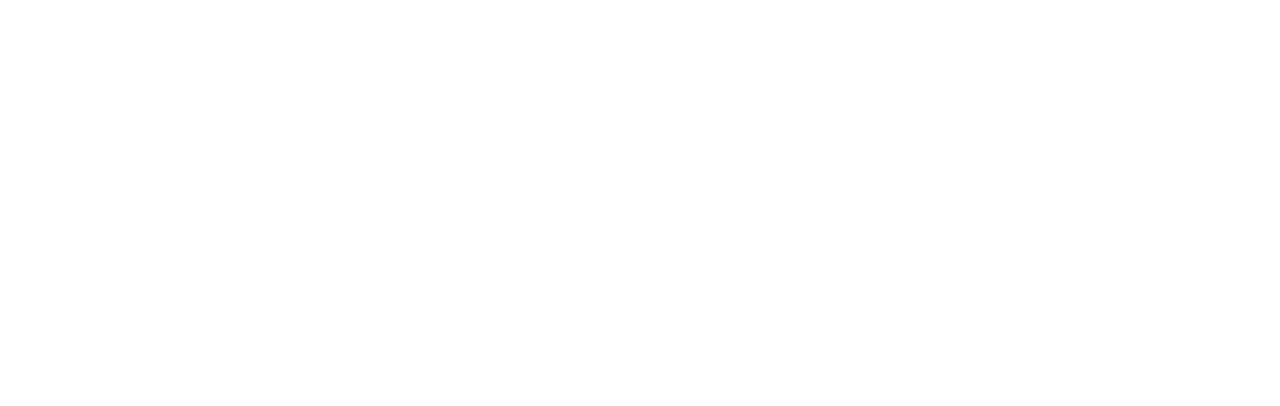
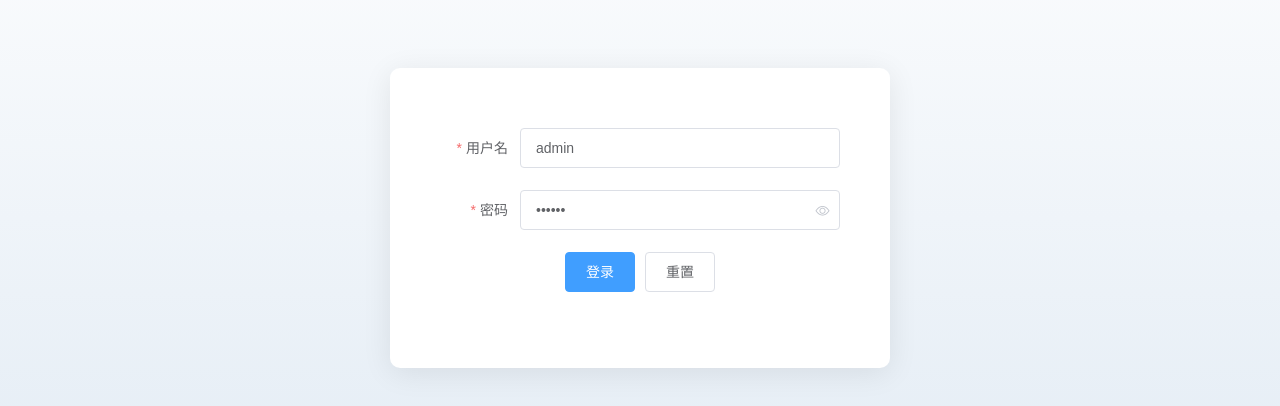
Before and after one commit to shenxianhui/hmm-admin, a Vue app: page /login in a window 1280 px wide. Shown: the part 182-588 px from the top of the page. Built offline with nearby package versions, Linux system fonts and the light colour scheme.

Commit message:
feat: 登录页

```diff
--- a/src/App.vue
+++ b/src/App.vue
@@ -3,3 +3,10 @@
     <router-view />
   </div>
 </template>
+
+<style>
+#app {
+  width: 100%;
+  height: 100%;
+}
+</style>
--- a/src/main.js
+++ b/src/main.js
@@ -2,9 +2,14 @@
 import App from './App.vue'
 import router from './router'
 import store from './store'
+import ElementUI from 'element-ui'
+import 'element-ui/lib/theme-chalk/index.css'
+
 import './styles/common.scss'
 
 Vue.config.productionTip = false
+
+Vue.use(ElementUI)
 
 new Vue({
   router,
--- a/src/router/index.js
+++ b/src/router/index.js
@@ -9,7 +9,7 @@
     // 默认
     {
       path: '/',
-      redirect: '/demo', // 重定向
+      redirect: '/login', // 重定向
     },
 
     // Demo
@@ -47,5 +47,23 @@
       component: () =>
         import(/* webpackChunkName: "view-[request]" */ `@/views/parent.vue`),
     },
+    // 登录页
+    {
+      path: '/login', // 路由地址
+      name: 'login', // 路由名称
+      component: () =>
+        import(
+          /* webpackChunkName: "view-[request]" */ `@/views/login/login.vue`
+        ),
+    },
+    // 首页
+    {
+      path: '/home', // 路由地址
+      name: 'home', // 路由名称
+      component: () =>
+        import(
+          /* webpackChunkName: "view-[request]" */ `@/views/home/home.vue`
+        ),
+    },
   ],
 })
--- /dev/null
+++ b/src/views/home/home.vue
@@ -0,0 +1,32 @@
+<!--
+ * @Description: 首页
+ * @Author: shenxh
+ * @Date: 2022-11-28 22:31:45
+ * @LastEditors: shenxh
+ * @LastEditTime: 2022-11-28 22:31:47
+-->
+
+<template>
+  <div class="home">
+    首页
+  </div>
+</template>
+
+<script>
+export default {
+  name: 'home',
+  components: {},
+  props: {},
+  data() {
+    return {}
+  },
+  computed: {},
+  watch: {},
+  created() {},
+  mounted() {},
+  beforeDestroy() {},
+  methods: {},
+}
+</script>
+
+<style lang="scss" scoped></style>
--- /dev/null
+++ b/src/views/login/login.vue
@@ -0,0 +1,116 @@
+<!--
+ * @Description: 登录页
+ * @Author: shenxh
+ * @Date: 2022-11-28 21:26:51
+ * @LastEditors: shenxh
+ * @LastEditTime: 2022-11-28 22:32:27
+-->
+
+<template>
+  <div class="login">
+    <div class="login-box">
+      <el-form ref="form" :model="form" :rules="rules" label-width="80px">
+        <el-form-item label="用户名" prop="username">
+          <el-input
+            v-model="form.username"
+            placeholder="请输入用户名"
+          ></el-input>
+        </el-form-item>
+        <el-form-item label="密码" prop="password">
+          <el-input
+            v-model="form.password"
+            show-password
+            placeholder="请输入密码"
+          ></el-input>
+        </el-form-item>
+        <div class="button-group">
+          <el-button type="primary" @click="submitForm">登录</el-button>
+          <el-button @click="resetForm">重置</el-button>
+        </div>
+      </el-form>
+    </div>
+  </div>
+</template>
+
+<script>
+export default {
+  name: 'login',
+  components: {},
+  props: {},
+  data() {
+    return {
+      form: {
+        username: 'admin',
+        password: '123456',
+      },
+      rules: {
+        username: [
+          { required: true, message: '请输入用户名', trigger: 'change' },
+          {
+            min: 3,
+            max: 12,
+            message: '长度在 3 到 12 个字符',
+            trigger: 'change',
+          },
+        ],
+        password: [
+          { required: true, message: '请输入密码', trigger: 'change' },
+          {
+            min: 6,
+            max: 18,
+            message: '长度在 6 到 18 个字符',
+            trigger: 'change',
+          },
+        ],
+      },
+    }
+  },
+  computed: {},
+  watch: {},
+  created() {},
+  mounted() {},
+  beforeDestroy() {},
+  methods: {
+    submitForm() {
+      this.$refs.form.validate(valid => {
+        console.log(valid)
+        if (valid) {
+          // 登录成功
+          this.$message.success('登录成功')
+          // 路由跳转
+          this.$router.push('/home')
+        } else {
+          // 登录失败
+          this.$message.error('请输入正确的用户名和密码')
+        }
+      })
+    },
+    resetForm() {
+      this.$refs.form.resetFields()
+    },
+  },
+}
+</script>
+
+<style lang="scss" scoped>
+.login {
+  display: flex;
+  align-items: center;
+  justify-content: center;
+  height: 100%;
+  background-image: linear-gradient(to top, #dfe9f3 0%, white 100%);
+  .login-box {
+    width: 500px;
+    height: 300px;
+    padding: 60px 50px 0;
+    border-radius: 10px;
+    box-shadow: 0px 5px 30px #00000015;
+    background: #fff;
+    .button-group {
+      display: flex;
+      align-items: center;
+      justify-content: center;
+    }
+  }
+}
+</style>
```
